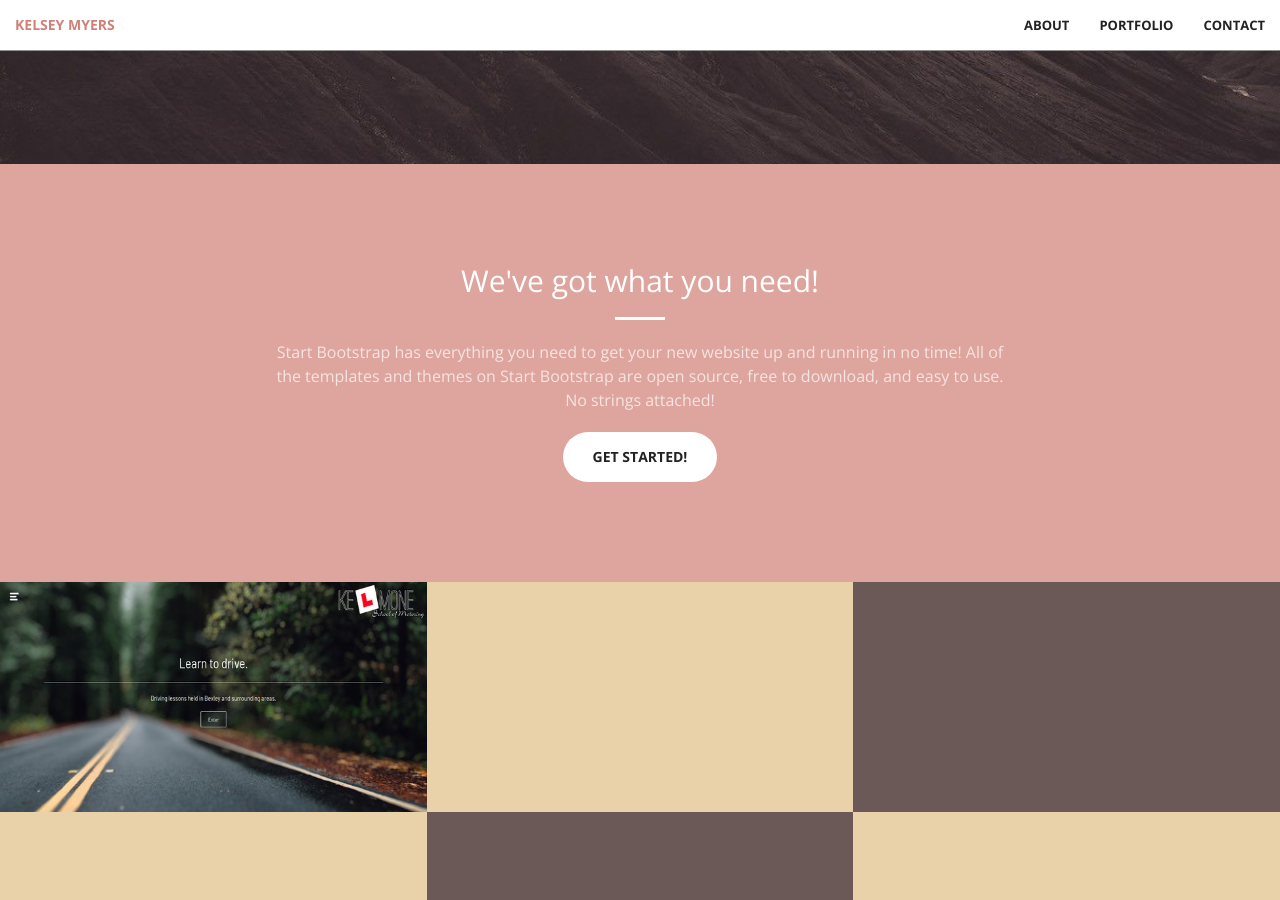
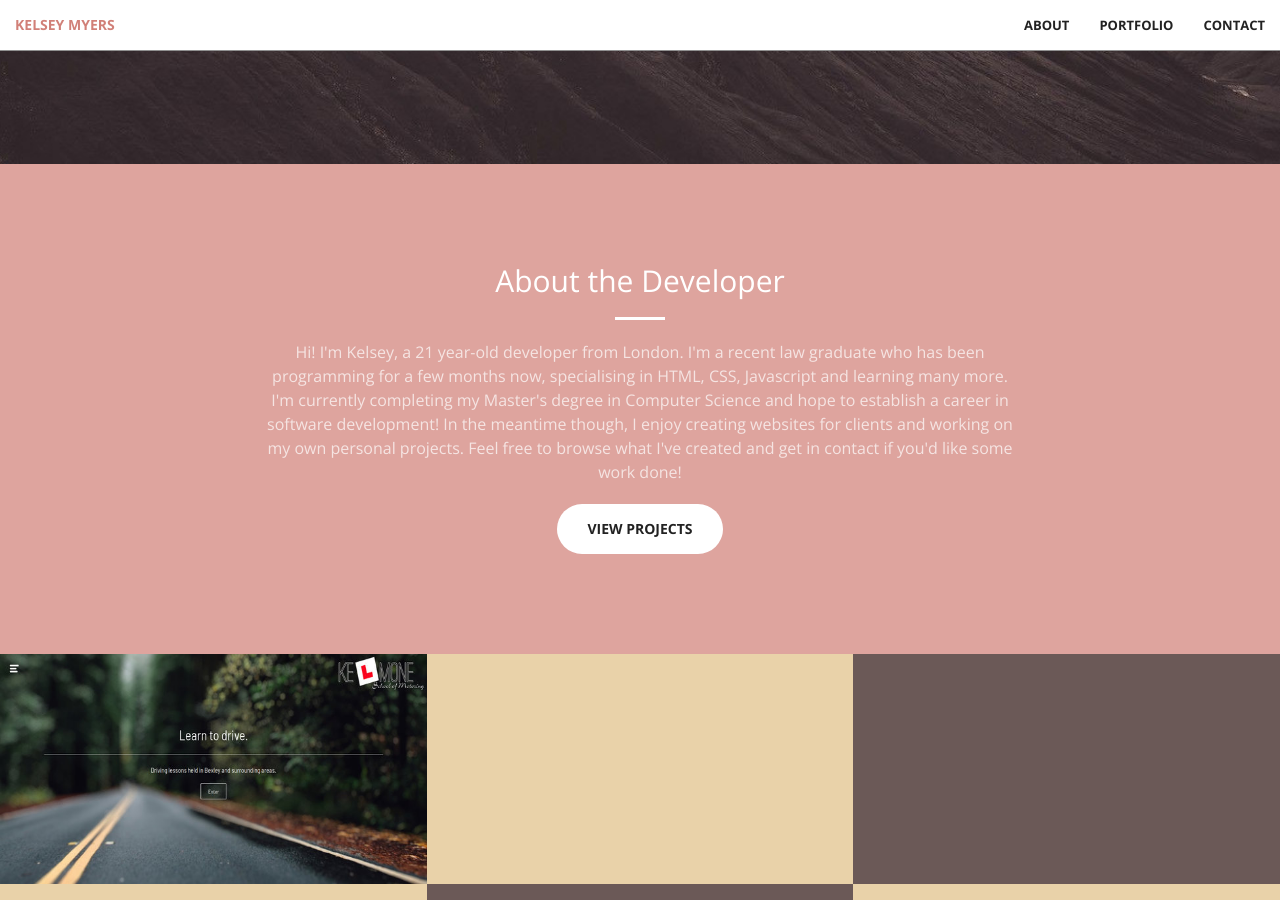
Before and after one commit to kelsey-myers/github-pages, a Jekyll site: the page built from index.html, in a window 1280 px wide and 900 px high, scrolled down 736 px. Built offline with Jekyll 4.4.1, drawn with Linux system fonts in a browser that asks for light colours.

Commit message:
Update to call to action

```diff
--- a/_includes/call-to-action.html
+++ b/_includes/call-to-action.html
@@ -2,10 +2,10 @@
     <div class="container">
         <div class="row">
             <div class="col-lg-8 col-lg-offset-2 text-center">
-                <h2 class="section-heading">We've got what you need!</h2>
+                <h2 class="section-heading">About the Developer</h2>
                 <hr class="light">
-                <p class="text-faded">Start Bootstrap has everything you need to get your new website up and running in no time! All of the templates and themes on Start Bootstrap are open source, free to download, and easy to use. No strings attached!</p>
-                <a href="#" class="btn btn-default btn-xl">Get Started!</a>
+                <p class="text-faded">Hi! I'm Kelsey, a 21 year-old developer from London. I'm a recent law graduate who has been programming for a few months now, specialising in HTML, CSS, Javascript and learning many more. I'm currently completing my Master's degree in Computer Science and hope to establish a career in software development! In the meantime though, I enjoy creating websites for clients and working on my own personal projects. Feel free to browse what I've created and get in contact if you'd like some work done!</p>
+                <a href="#portfolio" class="btn btn-default btn-xl">View Projects</a>
             </div>
         </div>
     </div>
```
